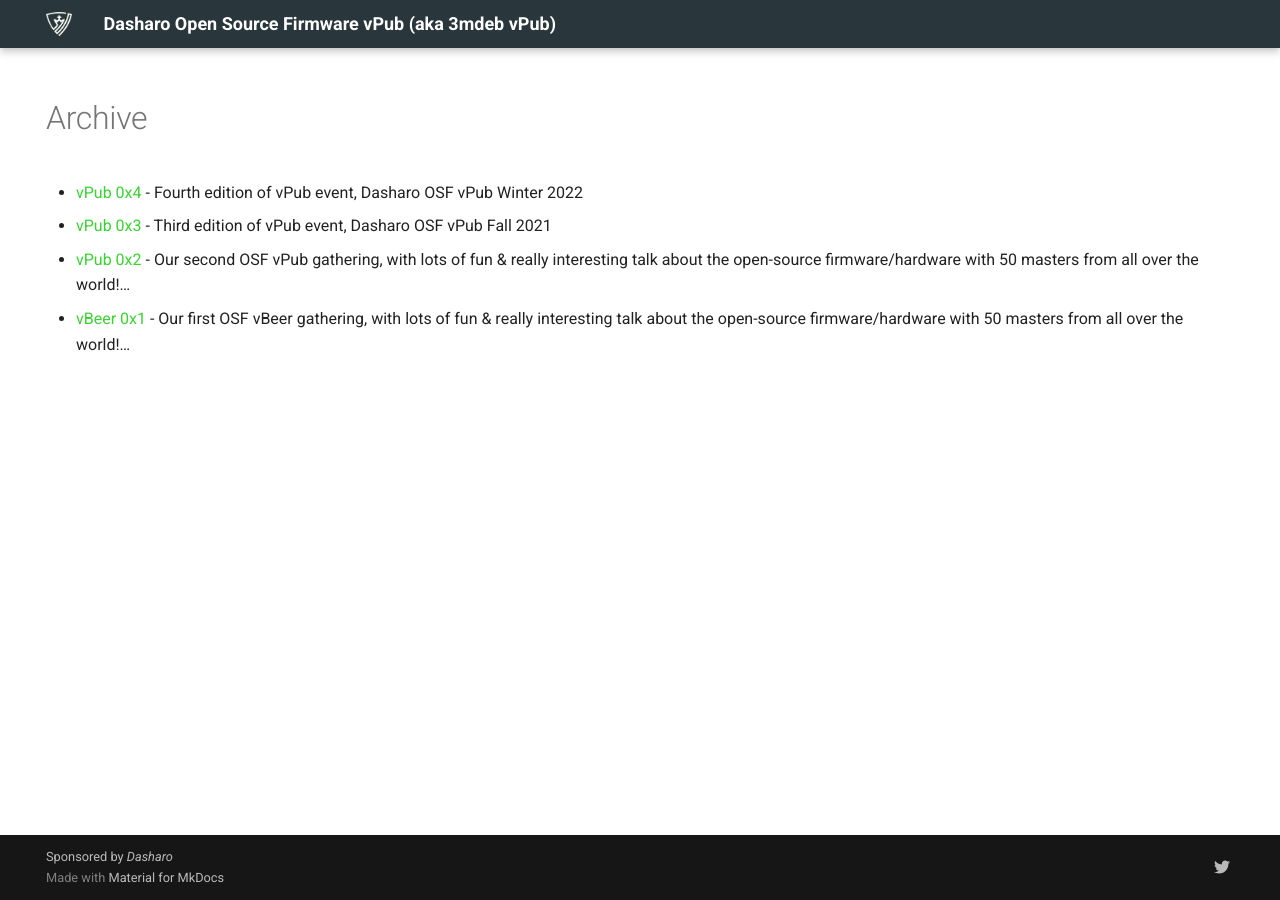
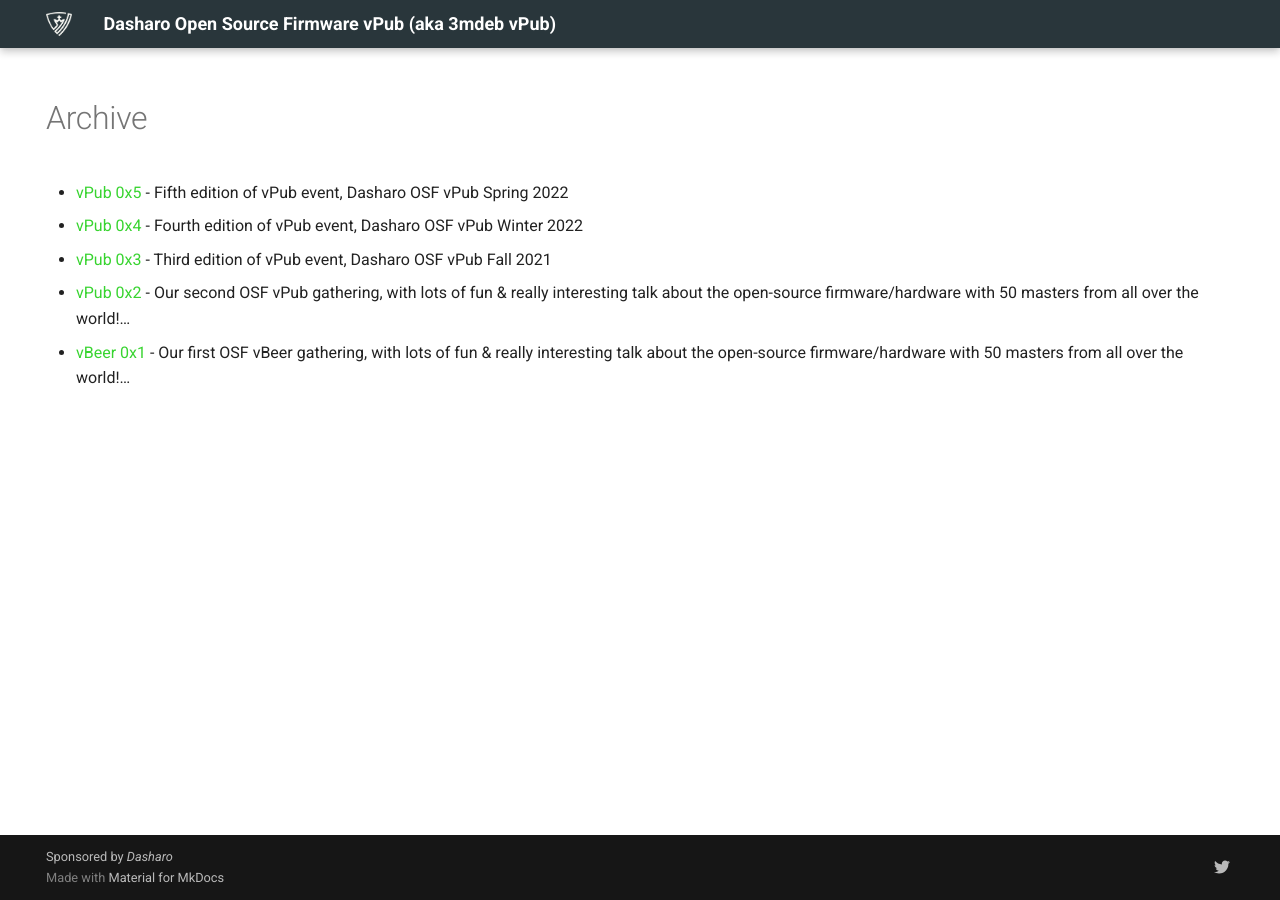
Before and after one commit to Dasharo/vpub, an MkDocs documentation site: the page built from docs/archive.md, in a window 1280 px wide. Built offline with MkDocs 1.6.1 and Material for MkDocs 9.7.7, drawn with Linux system fonts in a browser that asks for light colours.

Commit message:
archive.md: add 5th vpub

```diff
--- a/docs/archive.md
+++ b/docs/archive.md
@@ -6,6 +6,8 @@
 
 # Archive
 
+* [vPub 0x5](archive/vpub-0x5.md) - Fifth edition of vPub event, Dasharo OSF
+  vPub Spring 2022
 * [vPub 0x4](archive/vpub-0x4.md) - Fourth edition of vPub event, Dasharo OSF
   vPub Winter 2022
 * [vPub 0x3](archive/vpub-0x3.md) - Third edition of vPub event, Dasharo OSF
```
